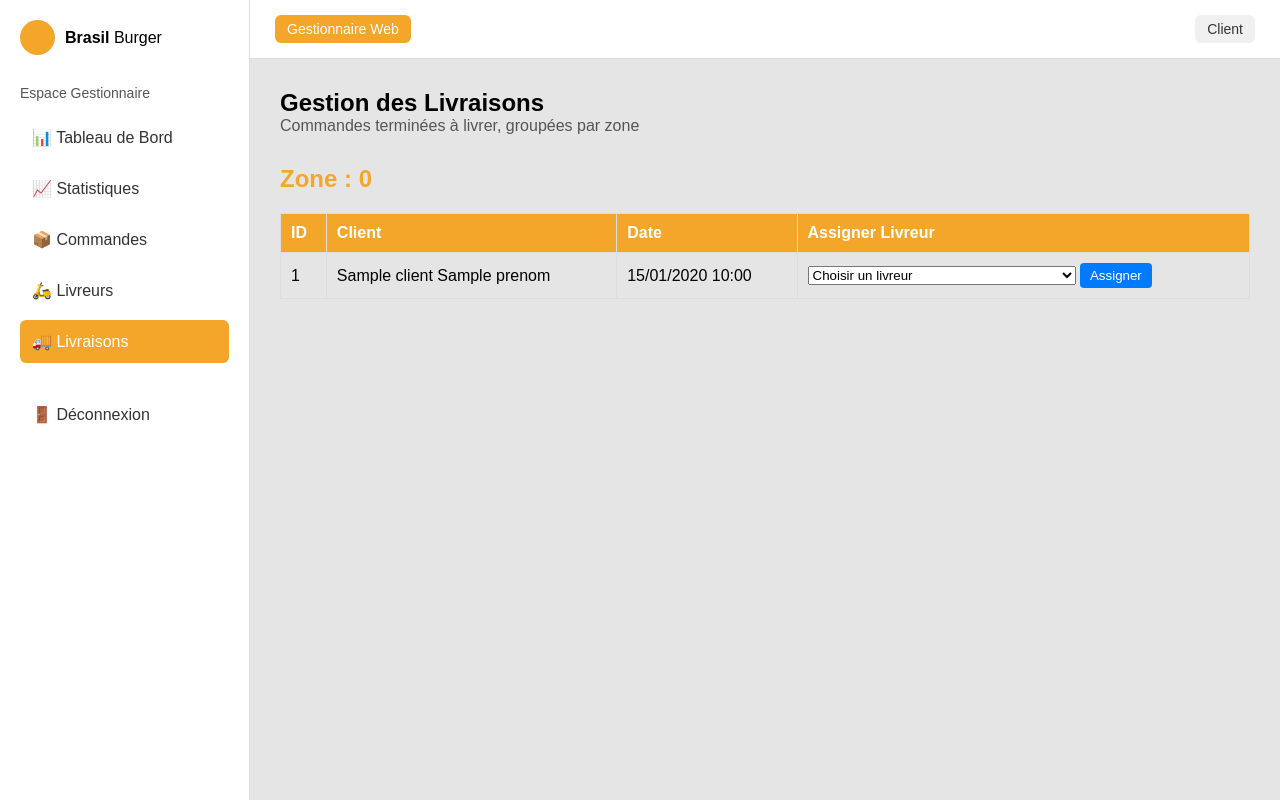
After one commit to daniel-sysnet/projet-semestre_1_brasilburger, a Symfony app: template templates/commandes/livraisons.html.twig in a window 1280 px wide. The commit adds this page. Run offline with Twig, Linux system fonts and the light colour scheme; the template is opened without the code that fills it: most values are stand-ins (such as "Sample title", 1, 10 or a date in 2020); some libraries are stand-ins or nearby versions.

Commit message:
feat: implementer la gestion des livraisons et assignation de livreurs
- Ajouter l'action 'terminer' pour marquer les commandes comme pretes
- Creer la page 'livraisons' pour regrouper les commandes a livrer par zone
- Implementer l'assignation de livreurs avec verification de compatibilite de zone
- Ajouter la methode findCommandesALivrerParZone() dans le repository
- Creer le template livraisons.html.twig avec formulaires d'assignation
- Ajouter le bouton 'Terminer' dans la liste des commandes

```diff
--- a/src/Repository/CommandeRepositoryInterface.php
+++ b/src/Repository/CommandeRepositoryInterface.php
@@ -10,4 +10,5 @@ interface CommandeRepositoryInterface
     public function findCommandesDuJour(): array;
     public function countByEtatDuJour(string $etat): int;
     public function getChiffreAffairesDuJour(): float;
+    public function findCommandesALivrerParZone(): array;
 }
--- /dev/null
+++ b/templates/commandes/livraisons.html.twig
@@ -0,0 +1,122 @@
+<!DOCTYPE html>
+<html lang="fr">
+<head>
+    <meta charset="UTF-8">
+    <title>Livraisons | Brasil Burger</title>
+    <link rel="stylesheet" href="{{ asset('style.css') }}">
+    <style>
+        .livraisons-table {
+            width: 100%;
+            border-collapse: collapse;
+            margin-top: 20px;
+        }
+        .livraisons-table th, .livraisons-table td {
+            padding: 10px;
+            border: 1px solid #ddd;
+            text-align: left;
+        }
+        .livraisons-table th {
+            background-color: #f4a62a;
+            color: white;
+        }
+        .btn {
+            padding: 5px 10px;
+            border: none;
+            border-radius: 4px;
+            cursor: pointer;
+            text-decoration: none;
+            display: inline-block;
+        }
+        .btn-primary { background-color: #007bff; color: white; }
+        .zone-section {
+            margin-bottom: 40px;
+        }
+        .zone-title {
+            font-size: 1.5em;
+            margin-bottom: 10px;
+            color: #f4a62a;
+        }
+    </style>
+</head>
+<body>
+
+<div class="app">
+
+    <!-- SIDEBAR -->
+    <aside class="sidebar">
+        <div class="brand">
+            <div class="logo"></div>
+            <span><strong>Brasil</strong> Burger</span>
+        </div>
+
+        <p class="section-title">Espace Gestionnaire</p>
+
+        <nav class="menu">
+            <a href="{{ path('dashboard') }}">📊 Tableau de Bord</a>
+            <a href="{{ path('app_statistics') }}">📈 Statistiques</a>
+            <a href="{{ path('commandes_index') }}">📦 Commandes</a>
+            <a href="{{ path('livreur_index') }}">🛵 Livreurs</a>
+            <a href="{{ path('commandes_livraisons') }}" class="active">🚚 Livraisons</a>
+            <a href="{{ path('logout') }}" class="logout">🚪 Déconnexion</a>
+        </nav>
+    </aside>
+
+    <!-- MAIN -->
+    <main class="main">
+        <!-- TOP BAR -->
+        <header class="topbar">
+            <span class="role gestionnaire">Gestionnaire Web</span>
+            <span class="role client">Client</span>
+        </header>
+
+        <!-- CONTENT -->
+        <section class="content">
+            <h1>Gestion des Livraisons</h1>
+            <p class="subtitle">Commandes terminées à livrer, groupées par zone</p>
+
+            {% for zone, commandes in commandesParZone %}
+                <div class="zone-section">
+                    <h2 class="zone-title">Zone : {{ zone }}</h2>
+                    <table class="livraisons-table">
+                        <thead>
+                            <tr>
+                                <th>ID</th>
+                                <th>Client</th>
+                                <th>Date</th>
+                                <th>Assigner Livreur</th>
+                            </tr>
+                        </thead>
+                        <tbody>
+                            {% for commande in commandes %}
+                                <tr>
+                                    <td>{{ commande.id }}</td>
+                                    <td>{{ commande.client.nom }} {{ commande.client.prenom }}</td>
+                                    <td>{{ commande.dateCommande|date('d/m/Y H:i') }}</td>
+                                    <td>
+                                        <form method="post" action="{{ path('commandes_assigner_livreur', {'id': commande.id}) }}" style="display: inline;">
+                                            <input type="hidden" name="_token" value="{{ csrf_token('assigner' ~ commande.id) }}">
+                                            <select name="livreur_id" required>
+                                                <option value="">Choisir un livreur</option>
+                                                {% for livreur in livreursParZone[zone] ?? [] %}
+                                                    <option value="{{ livreur.id }}">{{ livreur.nom }} {{ livreur.prenom }}</option>
+                                                {% endfor %}
+                                            </select>
+                                            <button type="submit" class="btn btn-primary">Assigner</button>
+                                        </form>
+                                    </td>
+                                </tr>
+                            {% else %}
+                                <tr>
+                                    <td colspan="4">Aucune commande à livrer dans cette zone.</td>
+                                </tr>
+                            {% endfor %}
+                        </tbody>
+                    </table>
+                </div>
+            {% endfor %}
+        </section>
+    </main>
+</div>
+
+</body>
+</html>
```
Also changed, not shown: src/Controller/CommandeController.php (+40 -19 lines), src/Repository/CommandeRepository.php (+17 -0 lines), templates/commandes/index.html.twig (+7 -1 lines).
